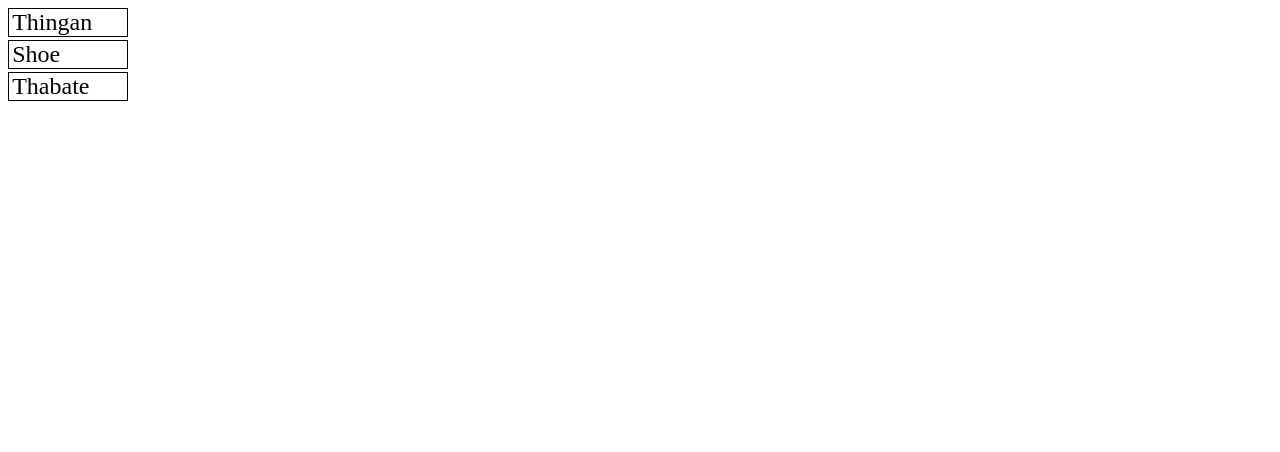
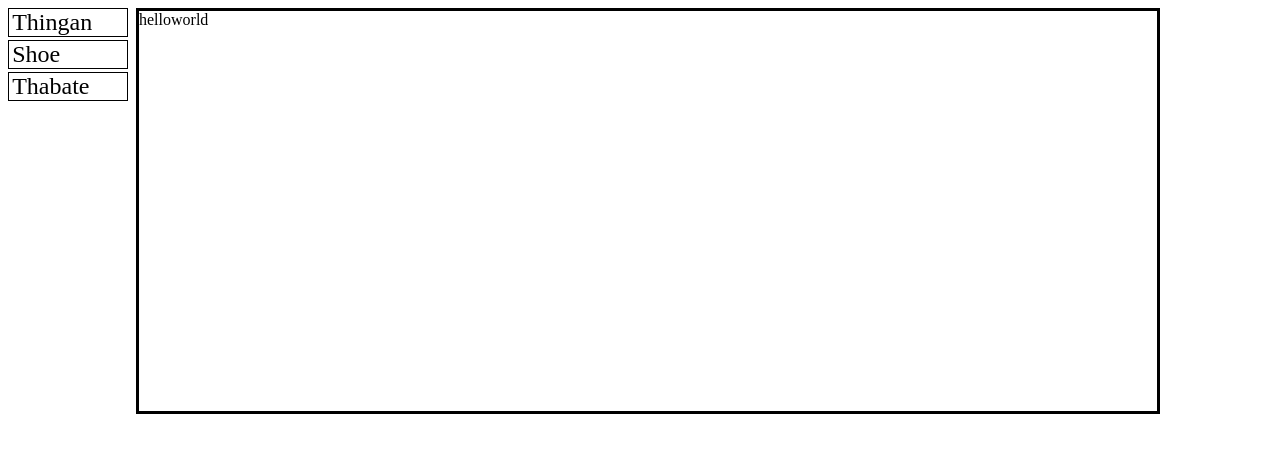
Before and after one commit to NyanLinHtet0/Robe-inventory-web, a website: page html/index.html in a window 1280 px wide. Drawn offline with Linux system fonts and the light colour scheme; files that its build step writes are made by us from their sources; files whose address does not match are found by name.

Commit message:
added data display box to display respective chosen data ppoint

```diff
--- a/css/index.css
+++ b/css/index.css
@@ -1,6 +1,6 @@
-.body{
-  display: grid;
-
+.body_data{
+  display:grid;
+  grid-template-columns: 10vw 80vw;
 }
 .inven_master_list{
   font-size: 1.5rem;
@@ -8,6 +8,11 @@
   flex-direction: column;
   width: 10vw;
   row-gap: .2rem;
+}
+.data_display{
+  display: block;
+  border-style: solid;
+  height: 50vh;
 }
 
 .inven_category {
--- a/html/index.html
+++ b/html/index.html
@@ -9,11 +9,10 @@
 
 </head>
 <body>
-    <div class="inven_master_list" id = "inven_master_list_id"></div>
-
-
-
-
+    <div class="body_data">
+        <div class="inven_master_list" id = "inven_master_list_id"></div>
+        <div class="data_display" id="data_display_id"> helloworld</div>
+    </div>
 
     <script src="js/index.js"></script>
     <script src="js/index_add.js"></script>
```
Also changed, not shown: 1 other file.
